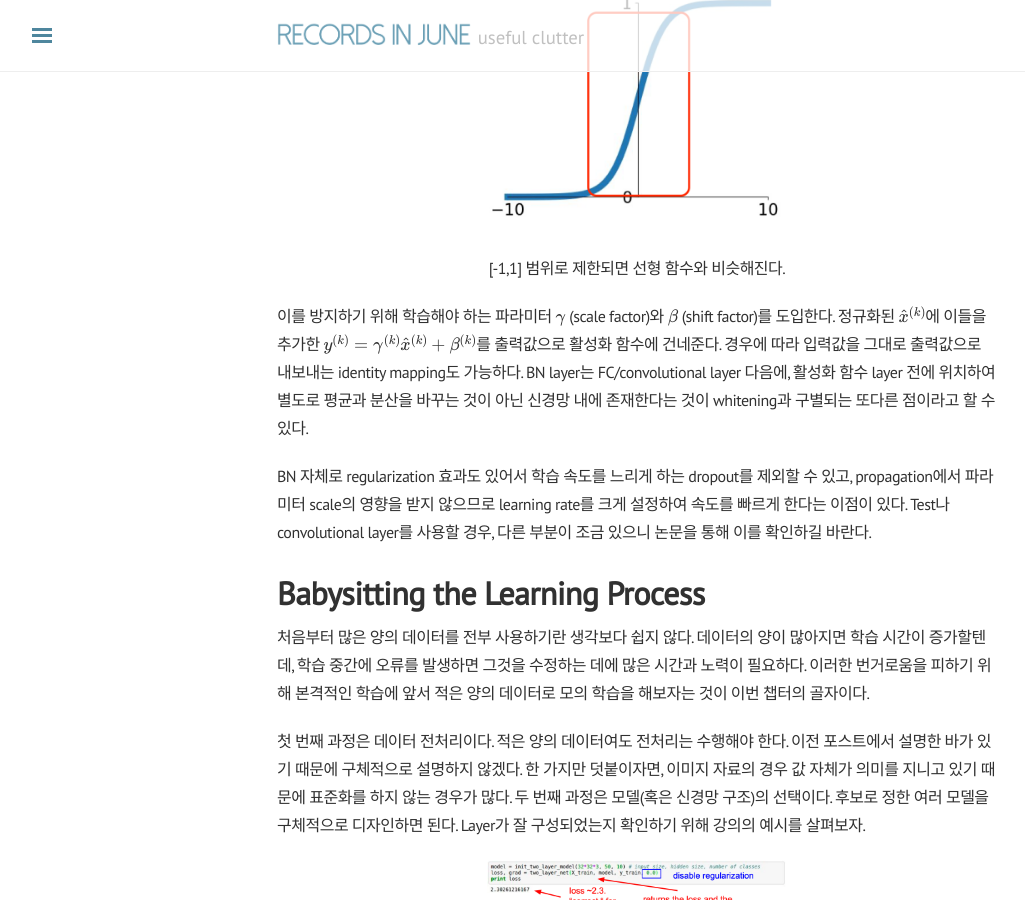
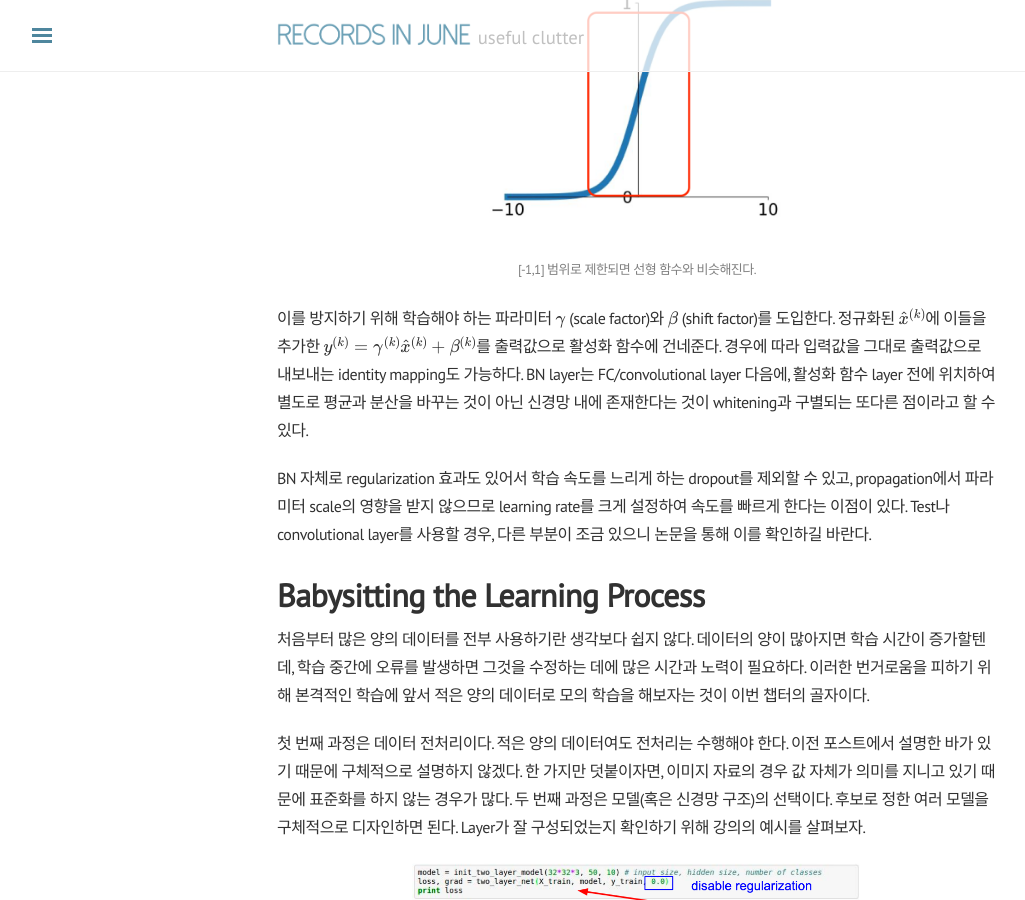
Before and after one commit to j0shuajun/j0shuajun.github.io, a Jekyll site: the page built from _posts/2021-07-30-cs231n-6th.md, in a window 1280 px wide and 900 px high, scrolled down 2280 px. Shown: the whole window, without its empty margins (3-1028 px from the left). Built offline with Jekyll 4.4.1, drawn with Linux system fonts in a browser that asks for light colours; nearby versions of some CDN libraries; formulas are drawn with MathJax 3; comment, search, counter and statistics services are not loaded.

Commit message:
figure annotation size and color changed

```diff
--- a/_posts/2021-07-30-cs231n-6th.md
+++ b/_posts/2021-07-30-cs231n-6th.md
@@ -43,7 +43,7 @@ $$ \hat{x}^{(k)} = \frac{x^{(k)} - E(x^{(k)})}{\sqrt{Var(x^{(k)})}} $$
 
 <p align="center">
   <img width="300" src="/public/img/sigmoid_box.png">
-  [-1,1] 범위로 제한되면 선형 함수와 비슷해진다.
+  <font size="2" color="#808080"> [-1,1] 범위로 제한되면 선형 함수와 비슷해진다. </font>
 </p>
 
 이를 방지하기 위해 학습해야 하는 파라미터 $\gamma$ (scale factor)와 $\beta$ (shift factor)를 도입한다. 정규화된 $\hat{x}^{(k)}$에 이들을 추가한 $y^{(k)} = \gamma^{(k)} \hat{x}^{(k)} + \beta^{(k)}$를 출력값으로 활성화 함수에 건네준다. 경우에 따라 입력값을 그대로 출력값으로 내보내는 identity mapping도 가능하다. BN layer는 FC/convolutional layer 다음에, 활성화 함수 layer 전에 위치하여 별도로 평균과 분산을 바꾸는 것이 아닌 신경망 내에 존재한다는 것이 whitening과 구별되는 또다른 점이라고 할 수 있다.
@@ -59,22 +59,22 @@ BN 자체로 regularization 효과도 있어서 학습 속도를 느리게 하
 첫 번째 과정은 데이터 전처리이다. 적은 양의 데이터여도 전처리는 수행해야 한다. 이전 포스트에서 설명한 바가 있기 때문에 구체적으로 설명하지 않겠다. 한 가지만 덧붙이자면, 이미지 자료의 경우 값 자체가 의미를 지니고 있기 때문에 표준화를 하지 않는 경우가 많다. 두 번째 과정은 모델(혹은 신경망 구조)의 선택이다. 후보로 정한 여러 모델을 구체적으로 디자인하면 된다. Layer가 잘 구성되었는지 확인하기 위해 강의의 예시를 살펴보자.
 
 <p align="center">
-  <img width="300" src="/public/img/correct_loss.png">
-  규제화 없이 softmax를 사용한 경우
+  <img width="450" src="/public/img/correct_loss.png">
+  <font size="2" color="#808080"> 규제화 없이 softmax를 사용한 경우 </font>
 </p>
 
 3장에서 softmax는 $-\log{x}$(밑은 자연상수 $e$이다)를 loss로 사용하는 것을 설명한 바가 있다. 예시의 경우, 10개의 클래스가 있으므로 규제를 하지 않았을 때 $\text{loss=} -\log{1/10} = 2.3$가 나와야 정상이다. 또한, 규제화 정도를 높이면 loss가 높아져야 한다. 이러한 점검 과정을 sanity check라고 하며 유사한 표현으로 double check, reality check 등이 있다.
 
 <p align="center">
-  <img width="300" src="/public/img/increase_loss.png">
-  loss가 조금 증가한 결과
+  <img width="450" src="/public/img/increase_loss.png">
+  <font size="2" color="#808080"> loss가 조금 증가한 결과 </font>
 </p>
 
 이제 적은 양의 데이터로 학습을 진행하자. 데이터의 양이 적기 때문에 train accuracy가 100%인 overfitting 상태가 되어야 한다. 적절한 learning rate(학습 속도)를 찾는 것도 중요하다. 너무 작게 설정하면 학습이 너무 오래 걸리고, 너무 크게 설정하면 loss가 수렴하지 않을 수 있다. 가운데 그림과 같이 초반에는 빠르게 학습을 하고 점점 속도를 줄여가는 것이 효율적이다. 규제화 정도와 학습 속도 모두 분석가에 의해 결정되는 hyperparameter이기 때문에 지금처럼 적은 데이터를 사용해 대략적인 범위로 제한한 뒤, cross validation(교차 검증)을 통해 최종 선택하는 것이 올바르다.
 
 <p align="center">
-  <img width="300" src="/public/img/learning_rate.png">
-  적절한 수준의 학습 속도로 설정해야 한다.
+  <img width="450" src="/public/img/learning_rate.png">
+  <font size="2" color="#808080"> 적절한 수준의 학습 속도로 설정해야 한다. </font>
 </p>
 
 
```
